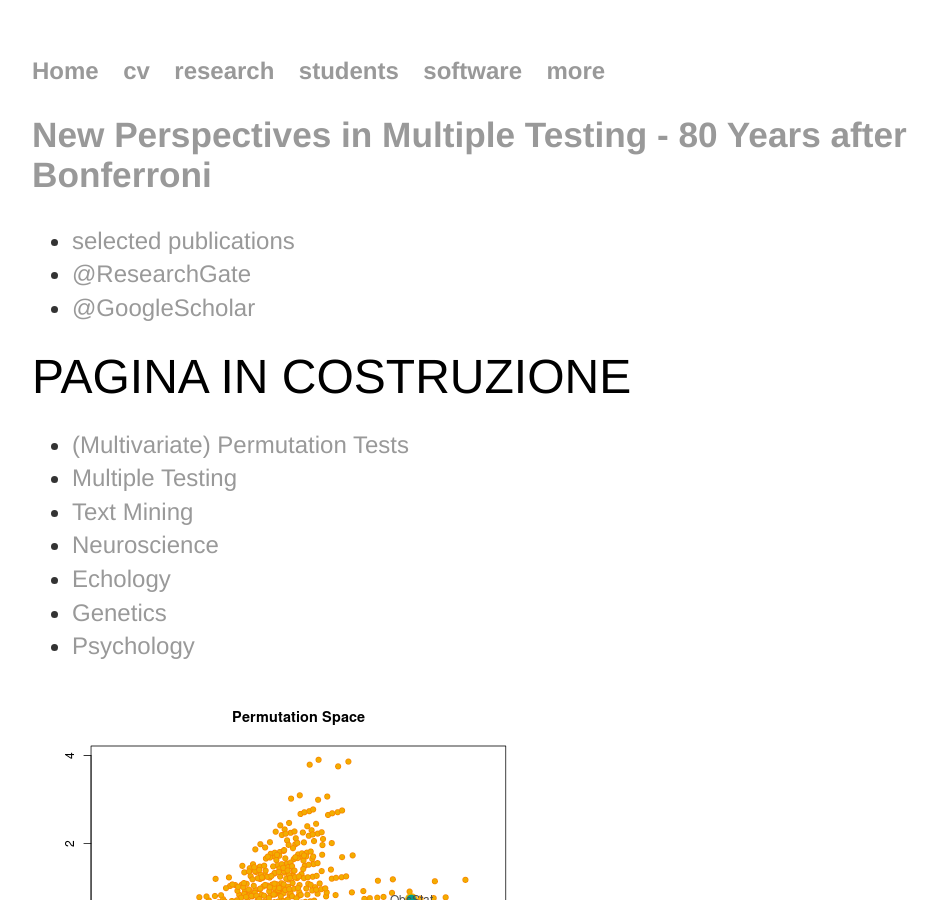
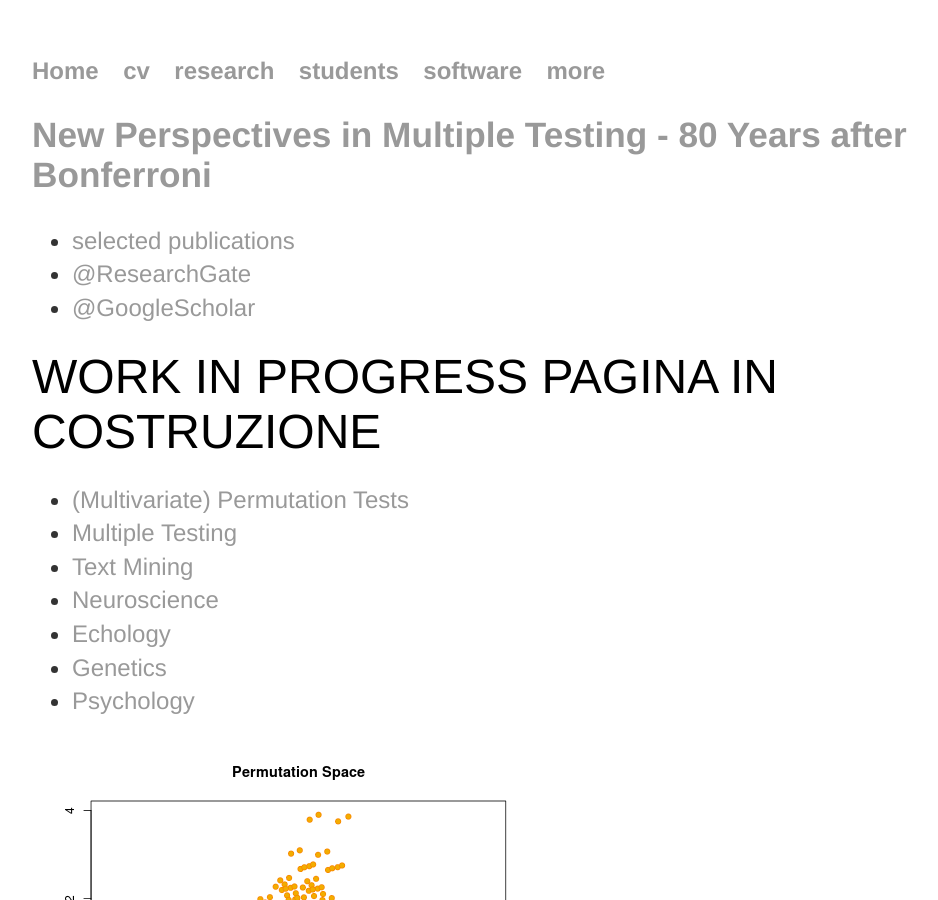
Before and after one commit to livioivil/livioivil.github.io, a Jekyll site: the page built from research/index.html, in a window 1280 px wide and 900 px high. Shown: the whole window, without its empty margins (160-1098 px from the left). Built offline with Jekyll 4.4.1, drawn with Linux system fonts in a browser that asks for light colours.

Commit message:
poco o nulla

```diff
--- a/research/index.html
+++ b/research/index.html
@@ -15,6 +15,7 @@ title: research page
 				</ul>
     </div>
 
+<head1> <font size="8"> WORK IN PROGRESS </font></head1>
 <head1> <font size="8"> PAGINA IN COSTRUZIONE </font></head1>
 <ul>
     <li> <a href=".">(Multivariate) Permutation Tests</a>
```
